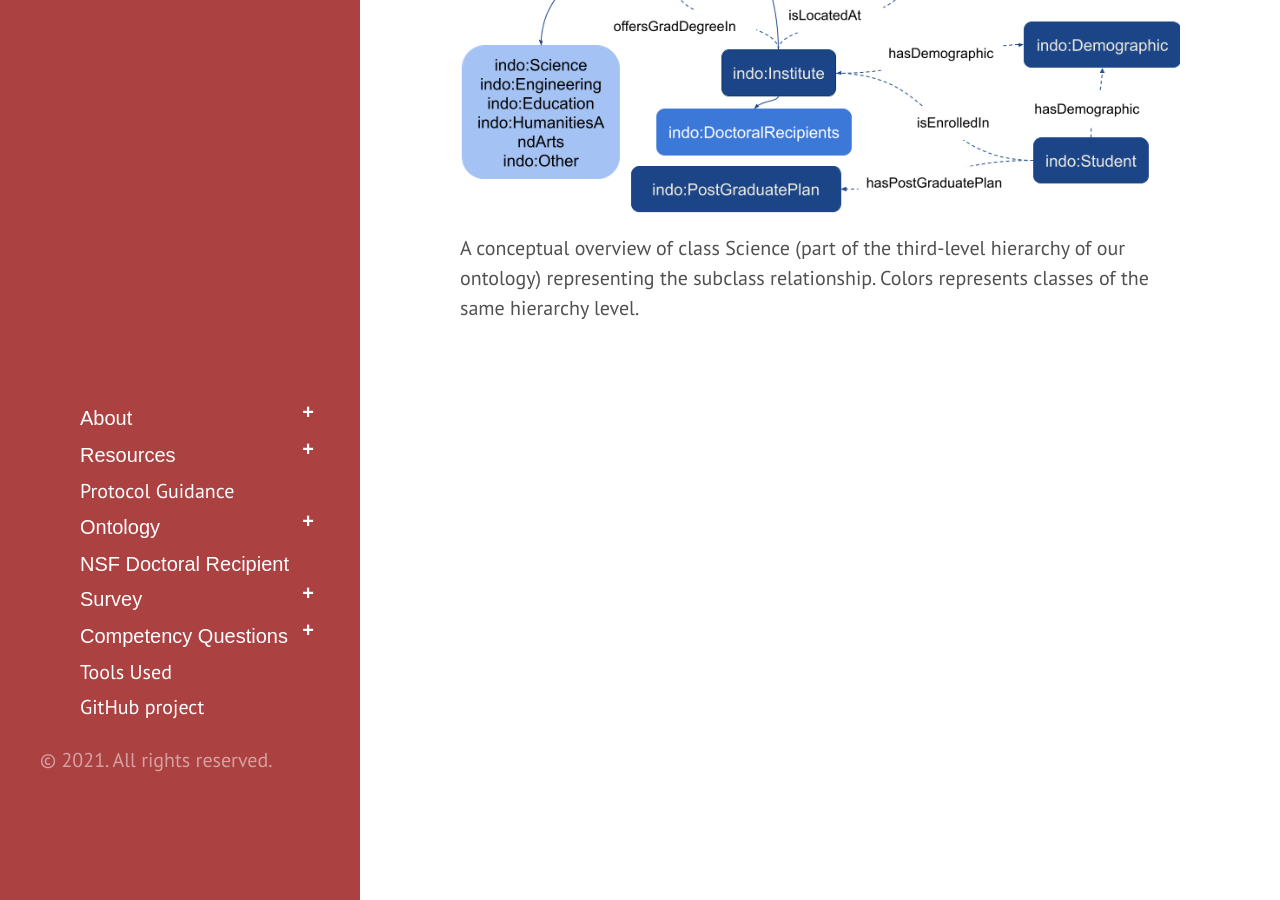
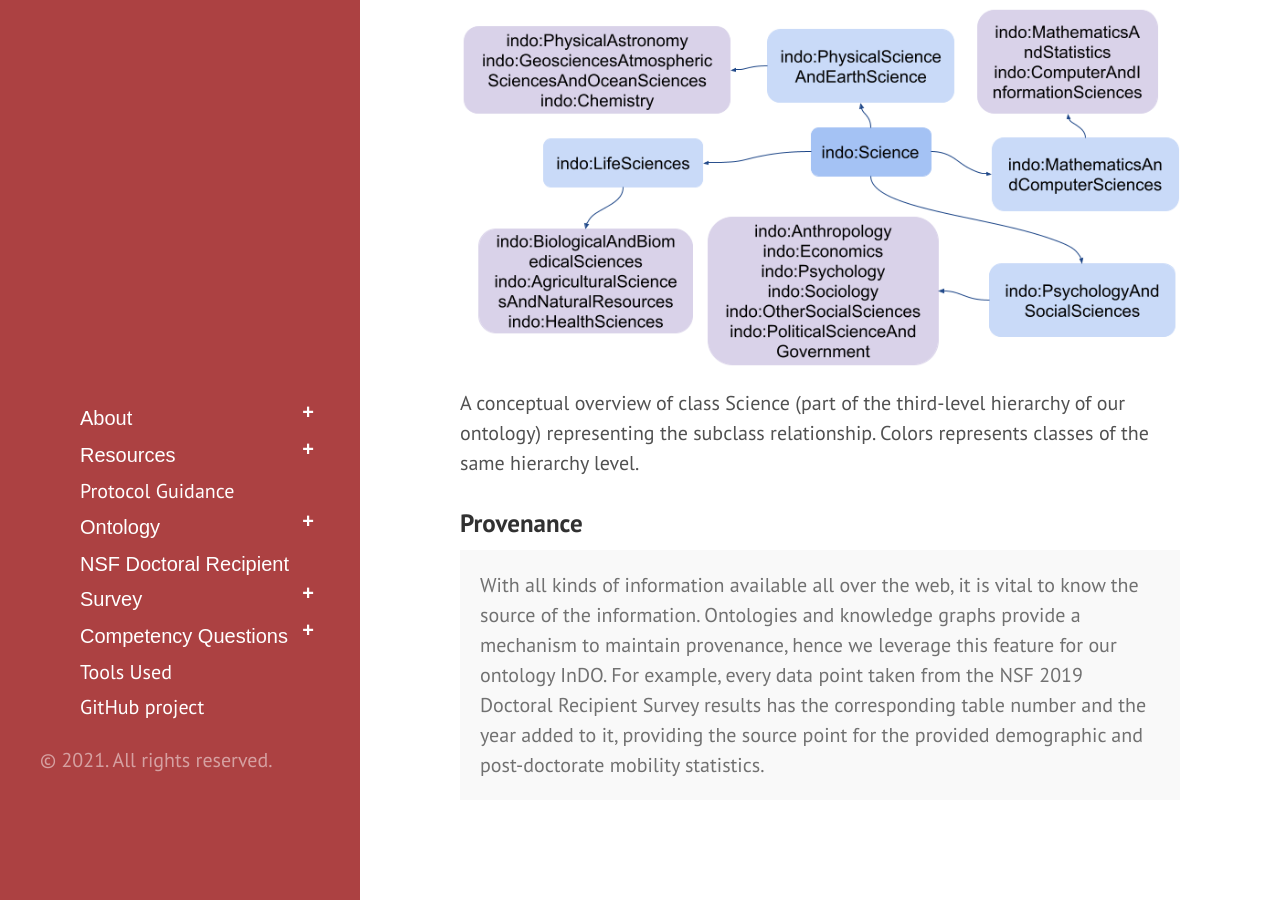
Before and after one commit to tetherless-world/institute-demographic-ontology, a Jekyll site: the page built from modeling.md, in a window 1280 px wide and 900 px high, scrolled down 2811 px. Built offline with Jekyll 4.4.1, drawn with Linux system fonts in a browser that asks for light colours; Markdown is read by kramdown in place of the engine named in the settings.

Commit message:
fixed image links

```diff
--- a/modeling.md
+++ b/modeling.md
@@ -25,14 +25,17 @@
   <h3 id="demographics"> Demographic Modeling </h3>
   <p class="message">Our demographic class (indo:Demographics) modeling is based on our definition of the term 'marginalized' and on the terminology used in the published NSF results. For this study, the term 'marginalized' is defined as a group of students excluded based on ethnicity, race, linguistics, gender identity, age, physical ability, and/or immigration status. <a href="#fig4">Figure. 4</a> represents the three levels of component hierarchies of demographics included in the ontology.</p>
 
-  <img src="../images/institute.png" style="width:100%; height:100%"/>
+  <img src="../images/demographic.png" style="width:100%; height:100%"/>
   <caption id="fig4">Fig 4. A conceptual overview of the class Demographic depicting the subclass hierarchies. The different colors represent the classes in the same hierarchy.</caption>
 
 
  <h3 id="finefield"> Fine Field of Study Modeling </h3>
   <p class="message">To help a student from a marginalized community find specific information regarding a particular program, it is important for our ontology to be as specific as possible. We therefore divide the entire field of study (indo:FieldOfStudy) into the major domains inspired by the terminology used in the published NSF results - Science, Engineering, Humanities and Arts, Education and Others. Each of these is then divided into broad field of study which is further sorted based on fine field of study. The created structure provides a three-level hierarchy to accommodate the maximum possible number of graduate programs offered by an institute. For example, Life Science (indo:LifeSciences), a broad field of study, becomes a part of the science domain (indo:Science), and can have biological and biomedical sciences (indo:BiologicalAndBiomedicalSciences) or agricultural sciences (indo:AgriculturalSciences) as its fine fields. A conceptual overview for Science domain is represented in <a href="#fig5">Figure. 5</a>.</p>
 
- <img src="../images/institute.png" style="width:100%; height:100%"/>
+ <img src="../images/science.png" style="width:100%; height:100%"/>
   <caption id="fig5">A conceptual overview of class Science (part of the third-level hierarchy of our ontology) representing the subclass relationship. Colors represents classes of the same hierarchy level.</caption>
 
+ <h3 id="provenance">Provenance</h3>
+ <p class="message">With all kinds of information available all over the web, it is vital to know the source of the information. Ontologies and knowledge graphs provide a mechanism to maintain provenance, hence we leverage this feature for our ontology InDO. For example, every data point taken from the NSF 2019 Doctoral Recipient Survey results has the corresponding table number and the year added to it, providing the source point for the provided demographic and post-doctorate mobility statistics.</p>
+
  </content>
```
